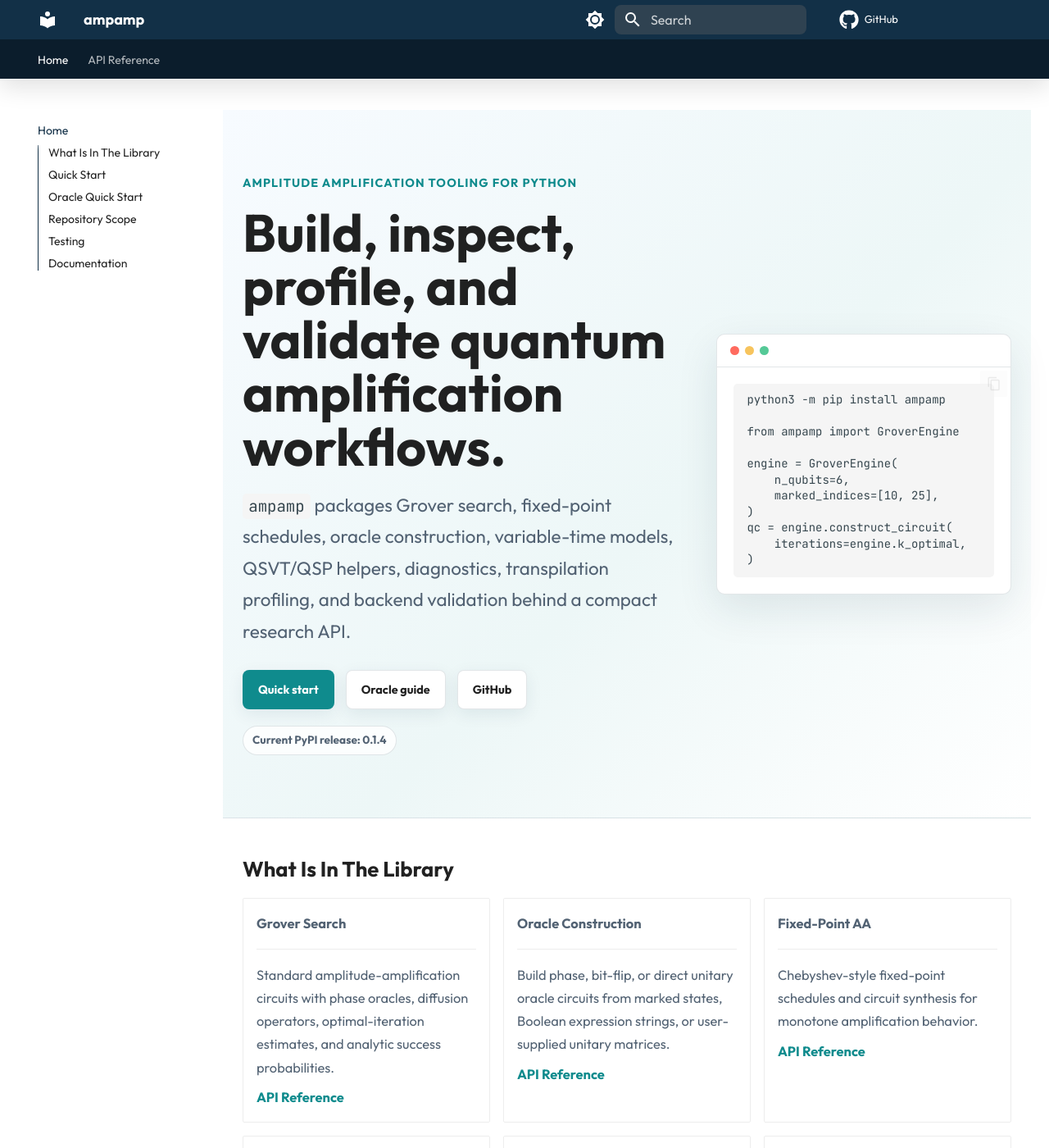
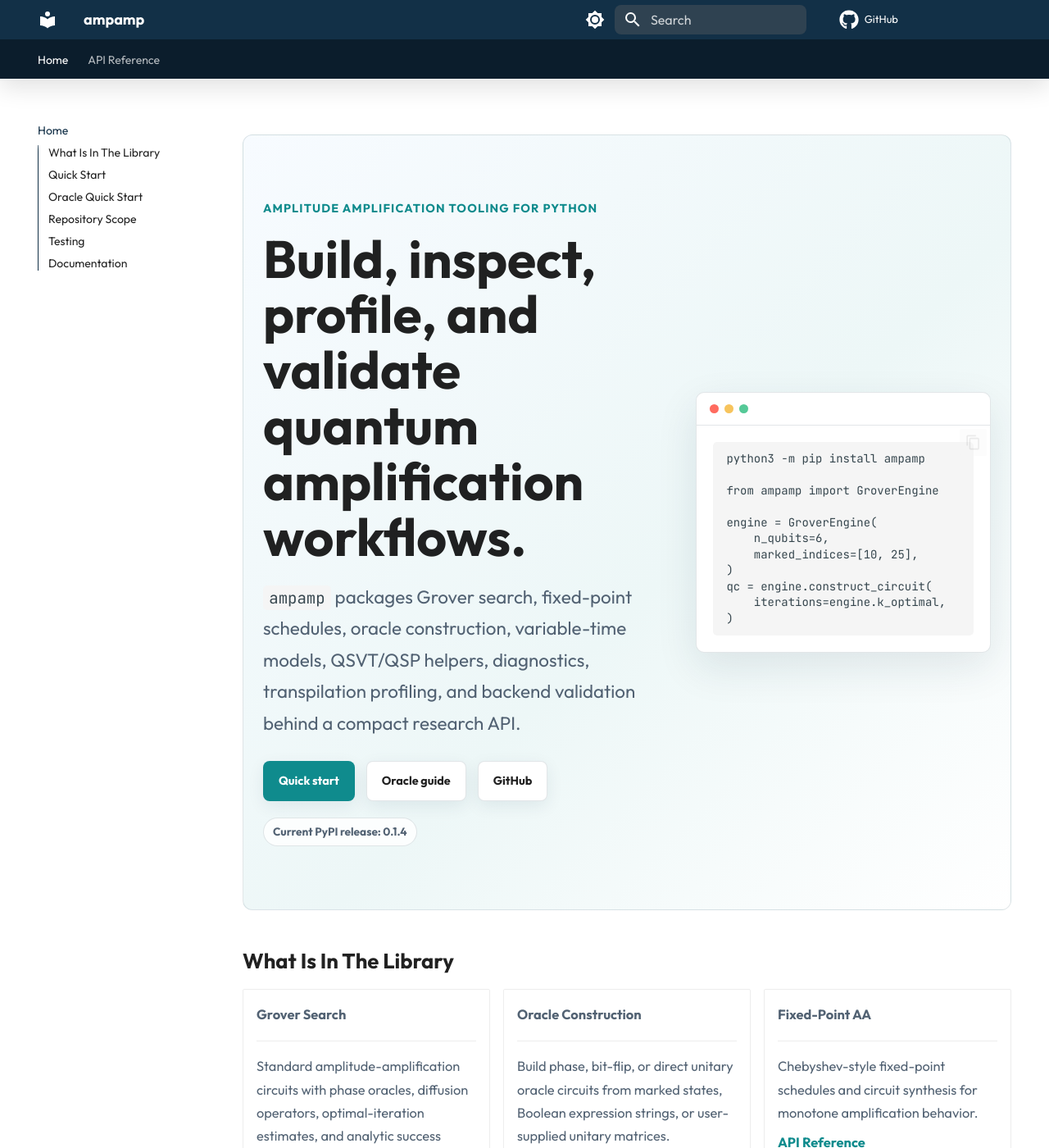
Before and after one commit to QuantumAmplification/ampamp, an MkDocs documentation site: the page built from docs/index.md, in a window 1280 px wide and 1400 px high. Shown: the whole window at 82% size. Built offline with MkDocs 1.6.1 and Material for MkDocs 9.7.7, drawn with Linux system fonts in a browser that asks for light colours; comment, search, counter and statistics services are not loaded.

Commit message:
Update custom.css

```diff
--- a/docs/stylesheets/custom.css
+++ b/docs/stylesheets/custom.css
@@ -107,10 +107,13 @@ body {
 
 .ampamp-hero {
   position: relative;
-  margin: -1.5rem -1.2rem 2rem;
+  margin: 0 0 2rem;
   padding: clamp(2rem, 6vw, 4.7rem) 1.2rem;
   background: var(--ampamp-hero-bg);
+  border: 1px solid var(--ampamp-panel-border);
+  border-radius: 12px;
   border-bottom: 1px solid var(--ampamp-panel-border);
+  overflow: hidden;
 }
 
 .ampamp-hero__inner {
@@ -129,13 +132,16 @@ body {
   font-weight: 800;
   letter-spacing: 0.08em;
   text-transform: uppercase;
+  overflow-wrap: anywhere;
 }
 
 .ampamp-hero h1 {
   margin: 0;
-  font-size: clamp(2rem, 5vw, 4.2rem);
-  line-height: 1.02;
+  max-width: 44rem;
+  font-size: clamp(1.85rem, 5vw, 4rem);
+  line-height: 1.06;
   letter-spacing: 0;
+  overflow-wrap: break-word;
 }
 
 .ampamp-lede {
@@ -143,6 +149,7 @@ body {
   margin: 1rem 0 1.35rem;
   color: var(--ampamp-muted);
   font-size: clamp(0.95rem, 2vw, 1.12rem);
+  overflow-wrap: break-word;
 }
 
 .ampamp-actions {
@@ -285,8 +292,9 @@ body {
 
 @media screen and (max-width: 700px) {
   .ampamp-hero {
-    margin-inline: -0.8rem;
-    padding-block: 2rem;
+    margin-inline: 0;
+    padding: 1.7rem 1rem;
+    border-radius: 10px;
   }
 
   .ampamp-hero__inner {
@@ -297,6 +305,15 @@ body {
     display: none;
   }
 
+  .ampamp-eyebrow {
+    font-size: 0.62rem;
+    letter-spacing: 0.06em;
+  }
+
+  .ampamp-hero h1 {
+    font-size: clamp(1.65rem, 8vw, 2.45rem);
+  }
+
   .ampamp-actions {
     flex-direction: column;
   }
```
